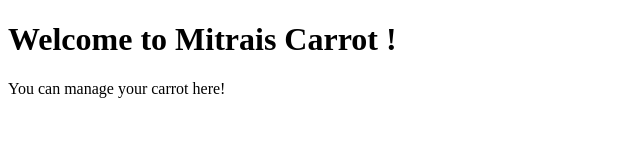
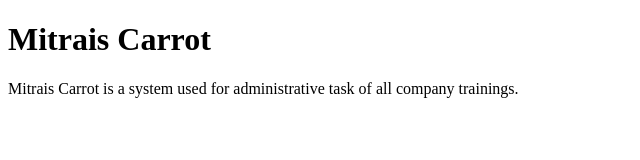
Before and after one commit to albertus-96/mitrais_carrot, a plain HTML site: page index.html in a window 1280 px wide. Shown: the whole page, without its empty margins (0-640 px from the left). Drawn offline with Linux system fonts and the light colour scheme.

Commit message:
Update index.html

```diff
--- a/index.html
+++ b/index.html
@@ -5,8 +5,8 @@
 </head>
 <body>
 
-<h1>Welcome to Mitrais Carrot !</h1>
-<p>You can manage your carrot here!</p>
+<h1>Mitrais Carrot</h1>
+<p>Mitrais Carrot is a system used for administrative task of all company trainings.</p>
 
 </body>
 </html>
```
